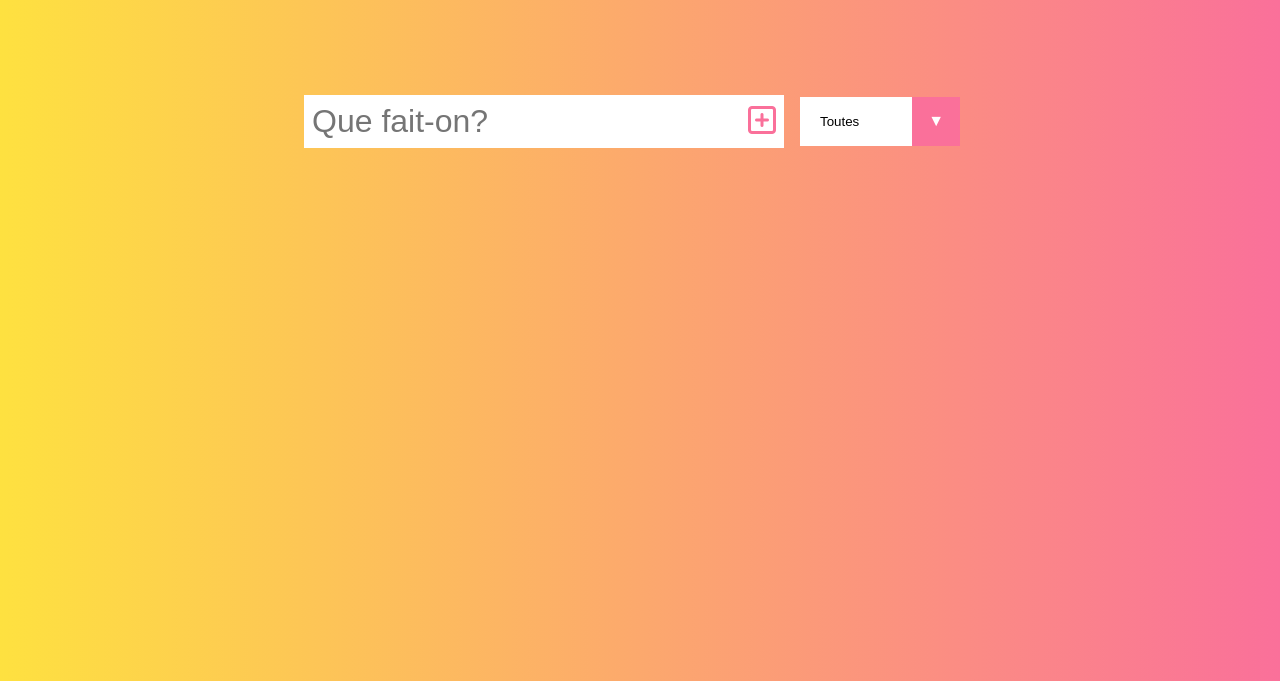
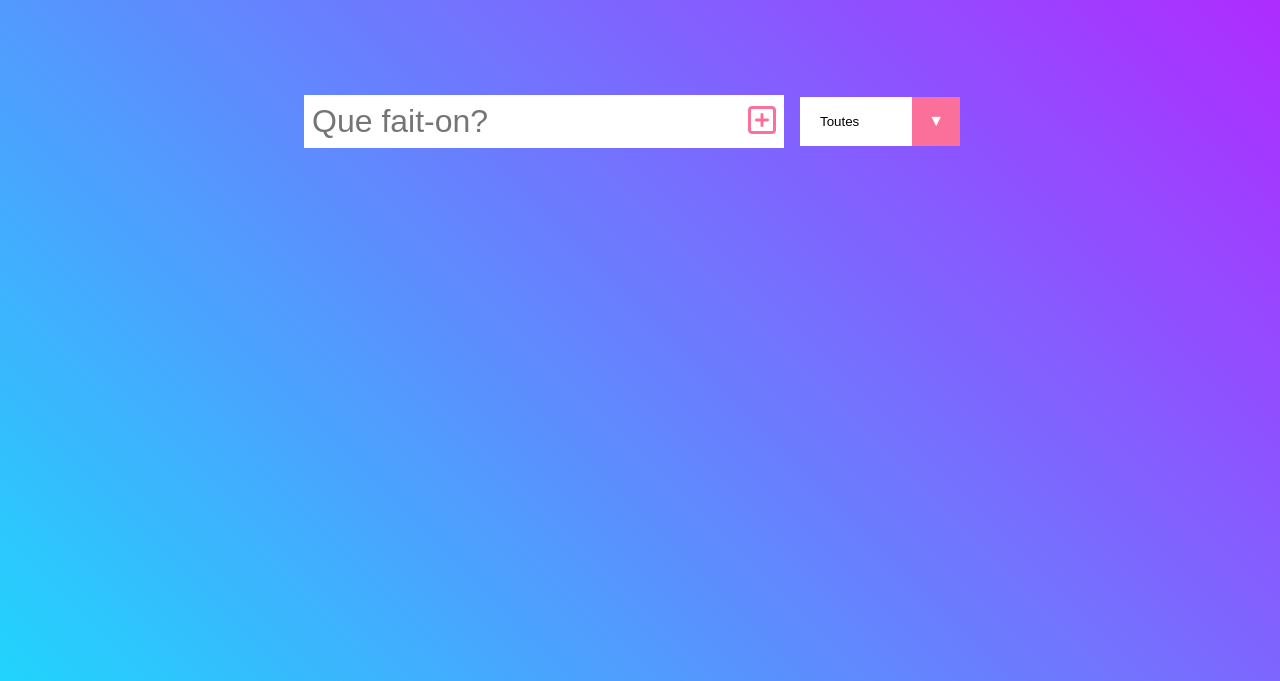
Before and after one commit to ChristopherVioux/toDoList, a plain HTML site: page index.html in a window 1280 px wide. Shown: the part 119-800 px from the top of the page. Drawn offline with Linux system fonts and the light colour scheme.

Commit message:
update body color

```diff
--- a/style.css
+++ b/style.css
@@ -3,8 +3,8 @@
 }
 
 body {
-    background-color: #FEE140;
-    background-image: linear-gradient(90deg, #FEE140 0%, #FA709A 100%);
+    background-color: #21D4FD;
+    background-image: linear-gradient(45deg, #21D4FD 0%, #B721FF 100%);
     color: white;
     font-family: 'Rubik', sans-serif;
     min-height: 100vh;
```
